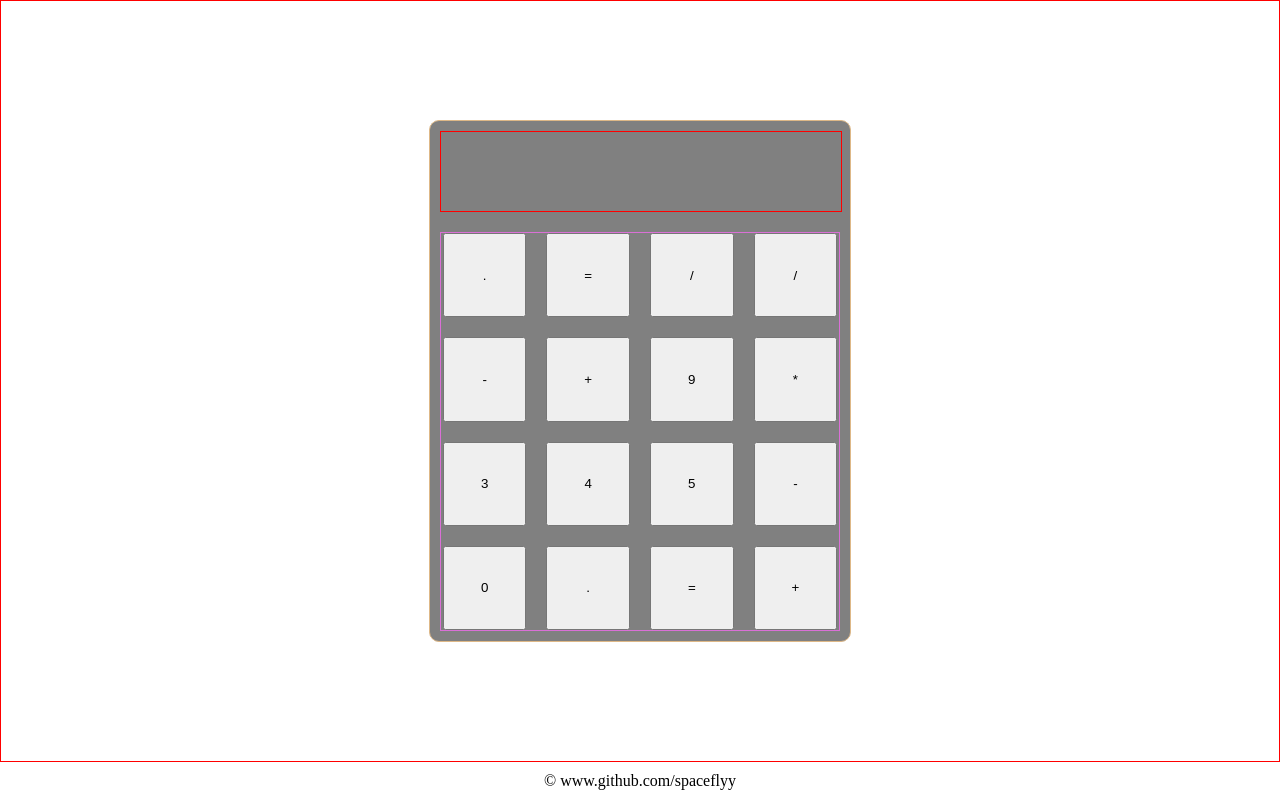
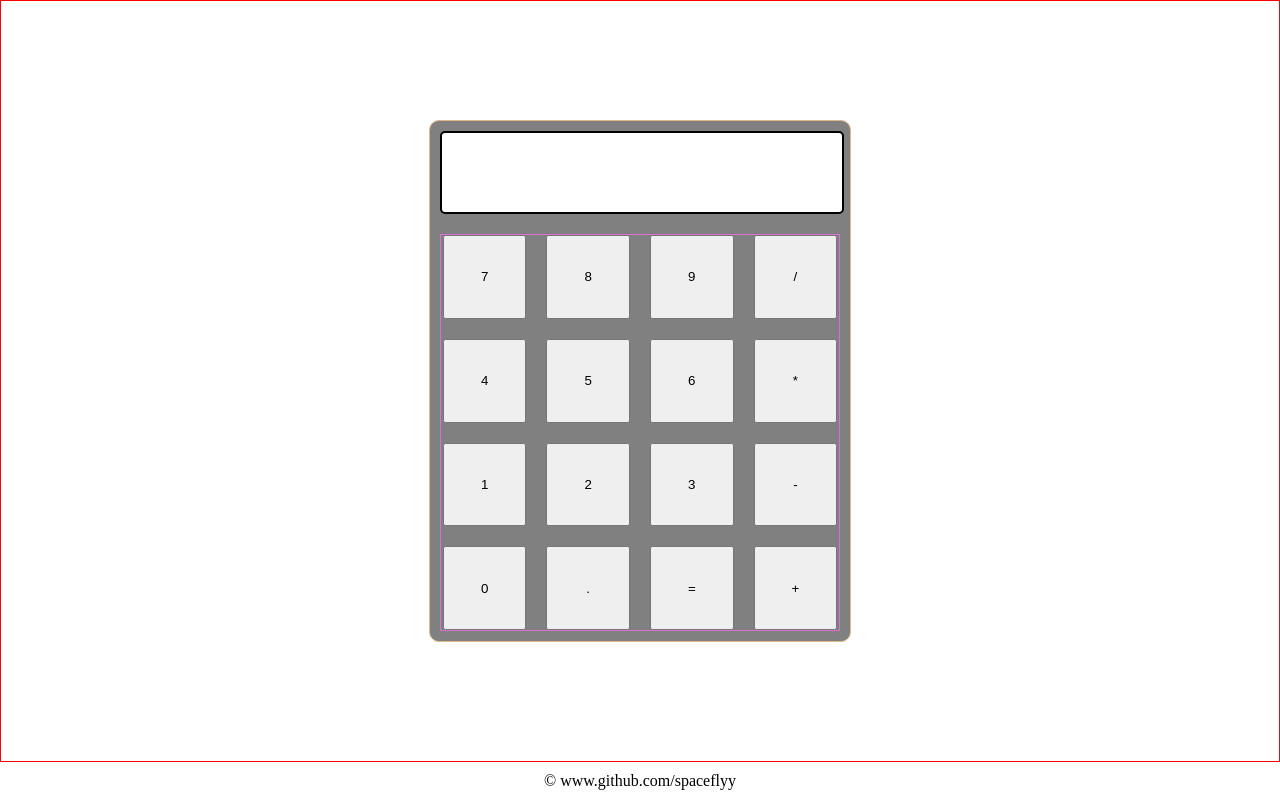
Before and after one commit to Spaceflyy/calculator, a plain HTML site: page index.html in a window 1280 px wide. Drawn offline with Linux system fonts and the light colour scheme.

Commit message:
Create basic calculator layout in HTML

```diff
--- a/index.html
+++ b/index.html
@@ -12,22 +12,22 @@
         <div id = "calculatorBody">
             <div id = "screen"></div>
                 <div id = "buttonContainer">
+                    <button id = "7" type="button">7</button>
+                    <button id = "8" type="button">8</button>
+                    <button id = "9" type="button">9</button>
+                    <button id = "/" type="button">/</button>
+                    <button id = "4" type="button">4</button>
+                    <button id = "5" type="button">5</button>
+                    <button id = "6" type="button">6</button>
+                    <button id = "*" type="button">*</button>
+                    <button id = "1" type="button">1</button>
+                    <button id = "2" type="button">2</button>
+                    <button id = "3" type="button">3</button>
+                    <button id = "-" type="button">-</button>
+                    <button id = "0" type="button">0</button>
                     <button id = "." type="button">.</button>
                     <button id = "=" type="button">=</button>
-                    <button id = "/" type="button">/</button>
-                    <button id = "*" type="button">/</button>
-                    <button id = "-" type="button">-</button>
                     <button id = "+" type="button">+</button>
-                    <button id = "9" type="button">9</button>
-                    <button id = "8" type="button">*</button>
-                    <button id = "7" type="button">3</button>
-                    <button id = "6" type="button">4</button>
-                    <button id = "5" type="button">5</button>
-                    <button id = "4" type="button">-</button>
-                    <button id = "3" type="button">0</button>
-                    <button id = "2" type="button">.</button>
-                    <button id = "1" type="button">=</button>
-                    <button id = "0" type="button">+</button>
             </div>
         </div>
     </div>
--- a/styles.css
+++ b/styles.css
@@ -37,9 +37,12 @@ body{
 }
 #screen
 {
+    display:flex;
     width: 100%;
     height: 100px;
-    border: 1px solid red;
+    background-color: white;
+    border: 2px solid black;
+    border-radius: 5px;
 }
 #buttonContainer
 {
```
